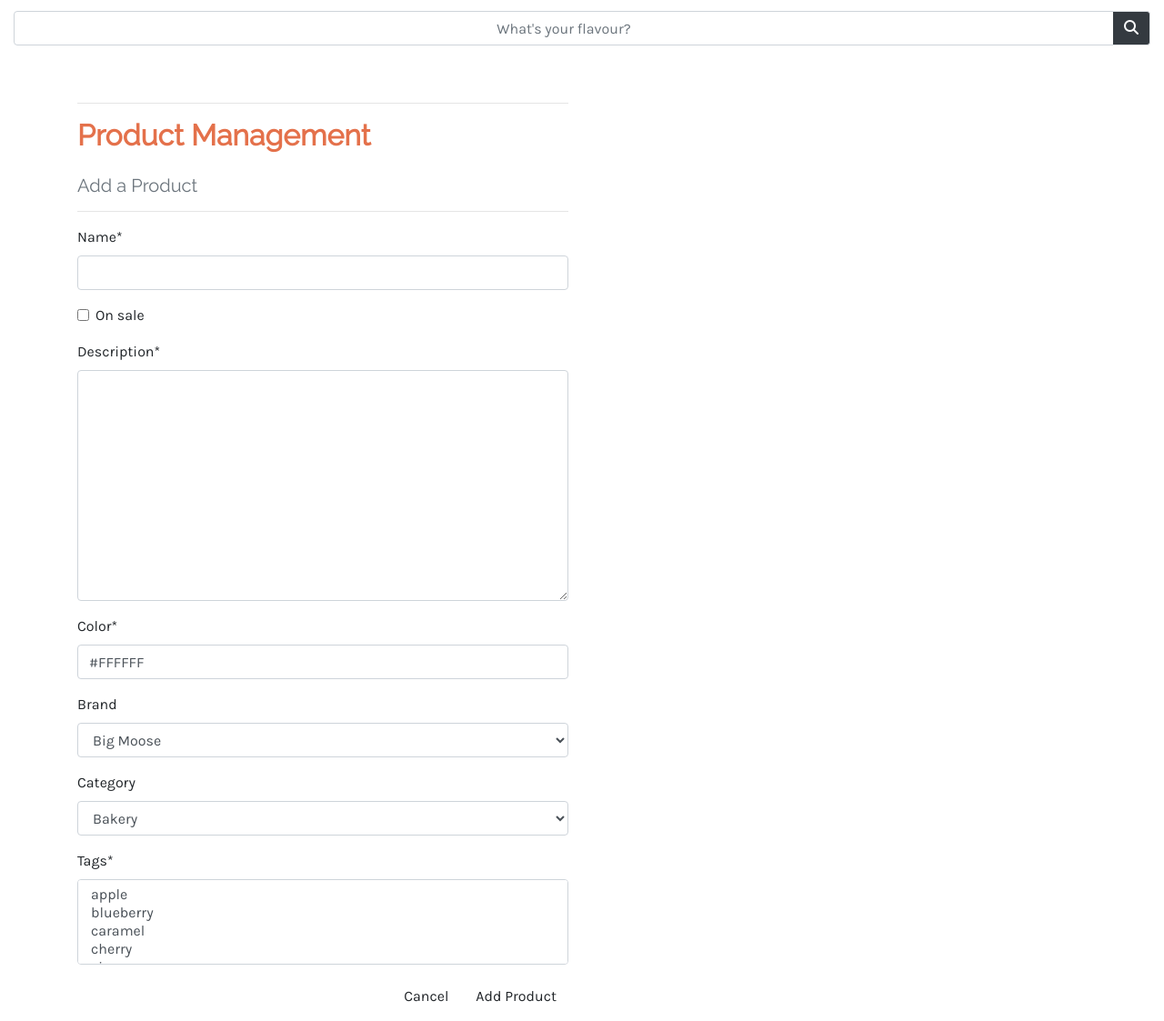
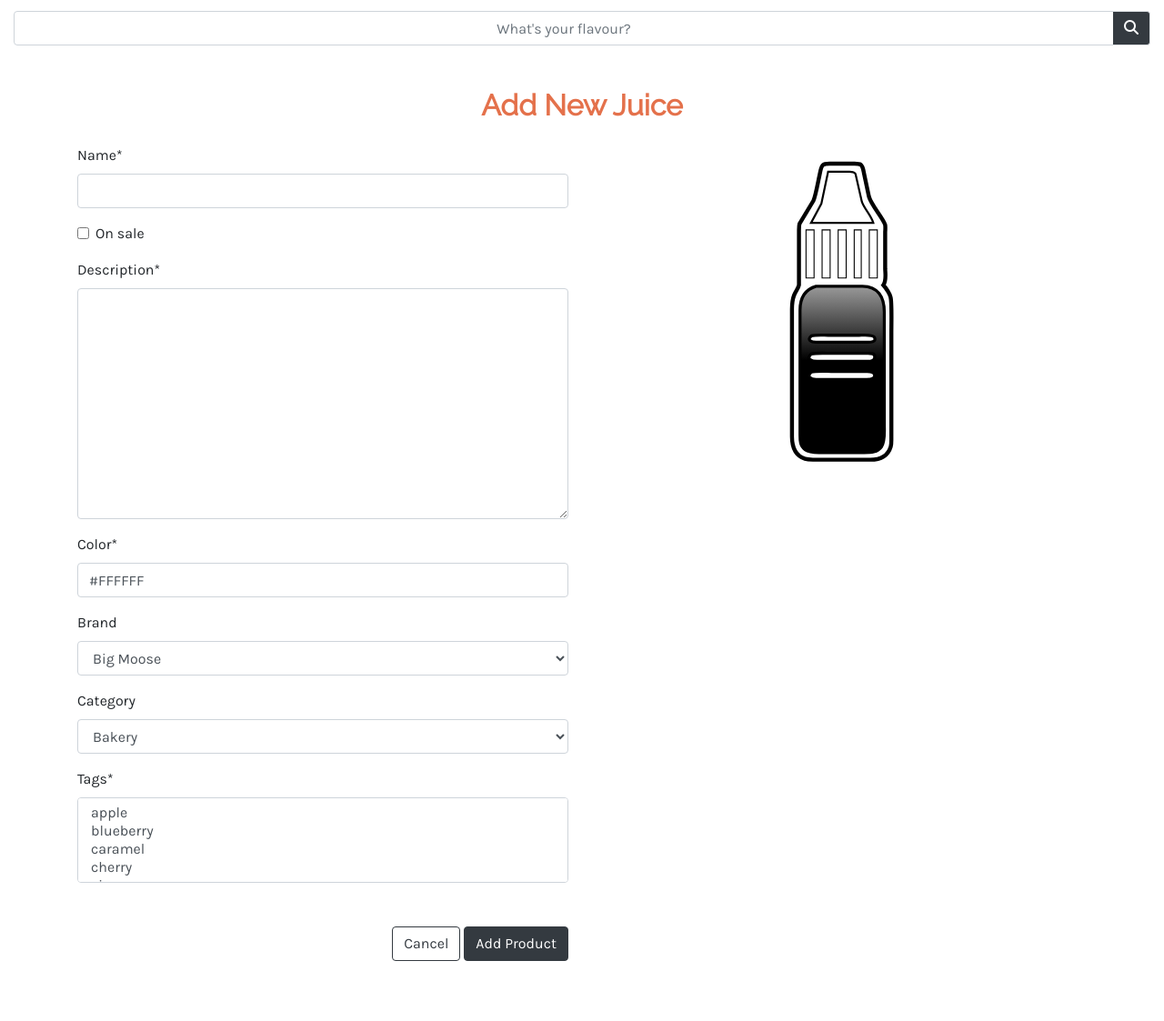
Before and after one commit to Edb83/moose-juice, a Django app: page /products/add/ in a window 1280 px wide. Shown: the part 58-1181 px from the top of the page at 91% size. After the commit the page ends 1115 px from the top, so only its background shows below. Run offline with Django 3.2, Linux system fonts and the light colour scheme; the visitor is signed in with stand-in values (Sample User, id 1); data comes from the database, SQL or seed files in the repository; some libraries are stand-ins or nearby versions.

Commit message:
Add svg colour picker to Add_Product

```diff
--- /dev/null
+++ b/products/static/products/js/change-color.js
@@ -0,0 +1,9 @@
+let colorPicker = $('#id_color');
+let colorGradient = document.querySelector('.js-stopColor');
+let bottleFill = document.querySelector('.js-bottle');
+let chosenColor;
+$(colorPicker).on('input',function () {
+    chosenColor = this.dataset.currentColor;
+        colorGradient.setAttribute('stop-color', chosenColor)
+        bottleFill.setAttribute('fill', "url('#-gradient')")
+})
--- a/products/templates/products/add-product.html
+++ b/products/templates/products/add-product.html
@@ -4,29 +4,33 @@
 {% block content %}
     <div class="container first-element-buffer">
         <div class="row">
-            <div class="col-12 col-md-6">
-                <hr>
-                <h2 class="logo-font mb-4">Product Management</h2>
-                <h5 class="text-muted">Add a Product</h5>
-                <hr>
+            <div class="col-12 mx-auto col-md-6">
+                <h2 class="text-center mb-4">Add New Juice</h2>
             </div>
         </div>
 
-        <div class="row">
+        <div class="row p5-5">
             <div class="col-12 col-md-6">
                 <form method="POST" action="{% url 'add_product' %}" class="form mb-2" enctype="multipart/form-data">
                     {% csrf_token %}
                     {{ form | crispy }}
-                    <div class="text-right">
-                        <a class="btn btn-outline-black" href="{% url 'products' %}">Cancel</a>
-                        <button class="btn btn-black" type="submit">Add Product</button>
+                    <div class="text-right my-5">
+                        <a class="btn btn-outline-dark" href="{% url 'products' %}">Cancel</a>
+                        <button class="btn btn-dark" type="submit">Add Product</button>
                     </div>
                 </form>
+            </div>
+            <div class="d-none d-md-flex col-md-6 mx-auto add-product-svg-container">
+                <svg xmlns="http://www.w3.org/2000/svg" viewBox="0 0 154 339">
+                    {% include 'products/includes/product-svg.html' %}
+                </svg>
             </div>
         </div>
     </div>
 {% endblock %}
 
 {% block extra_js %}
+{{ block.super }}
     <script src="https://cdnjs.cloudflare.com/ajax/libs/jscolor/2.4.5/jscolor.min.js"></script>
+    <script src="{% static 'products/js/change-color.js' %}"></script>
 {% endblock %}
--- a/products/templates/products/includes/product-svg.html
+++ b/products/templates/products/includes/product-svg.html
@@ -1,7 +1,7 @@
 <defs>
     <linearGradient id="{{ forloop.counter }}-gradient" gradientTransform="rotate(90)">
       <stop offset="30%" stop-color="#ffffff" />
-      <stop offset="70%" stop-color="{% if product.id %}{{ product.color }}{% else %}{{ item.product.color}}{% endif %}" />
+      <stop offset="70%" class="js-stopColor" stop-color="{% if product.id %}{{ product.color }}{% else %}{{ item.product.color}}{% endif %}" />
     </linearGradient>
   </defs>
 
@@ -81,7 +81,7 @@
         113.00,133.00 105.00,133.00 105.00,133.00
         105.00,133.00 105.00,85.00 105.00,85.00 Z"
 />
-<path id="{{ product.id}}-body" fill="url('#{{ forloop.counter }}-gradient')" stroke="black" stroke-width="3" d="M 0.00,0.00
+<path id="{{ product.id}}-body" class="js-bottle" fill="url('#{{ forloop.counter }}-gradient')" stroke="black" stroke-width="3" d="M 0.00,0.00
     M 52.00,141.24
     C 52.00,141.24 98.00,141.24 98.00,141.24
         114.08,141.20 119.98,152.44 120.00,167.00
--- a/static/css/base.css
+++ b/static/css/base.css
@@ -323,9 +323,15 @@ h1, h2, h3, h4, h5, h6 {
 /* Profile */
 
 #dashboard-container .tab-content {
-    /* overflow-y: scroll; */
     height: calc(100vh - 351px);
     overflow: auto;
+}
+
+/* Add Product */
+
+.add-product-svg-container {
+    max-width: 200px;
+    height: fit-content;
 }
 
 /* Cart */
--- a/templates/base.html
+++ b/templates/base.html
@@ -14,7 +14,7 @@
         <link rel="apple-touch-icon" sizes="180x180" href="{{ MEDIA_URL }}apple-touch-icon.png">
         <link rel="icon" type="image/png" sizes="32x32" href="{{ MEDIA_URL }}favicon-32x32.png">
         <link rel="icon" type="image/png" sizes="16x16" href="{{ MEDIA_URL }}favicon-16x16.png">
-        <link rel="manifest" href="{{ MEDIA_URL }}site.webmanifest">
+        <link rel="manifest" href="{{ MEDIA_URL }}site.webmanifest" crossorigin="use-credentials">
     {% endblock %}
 
     {% block core_css %}
```
